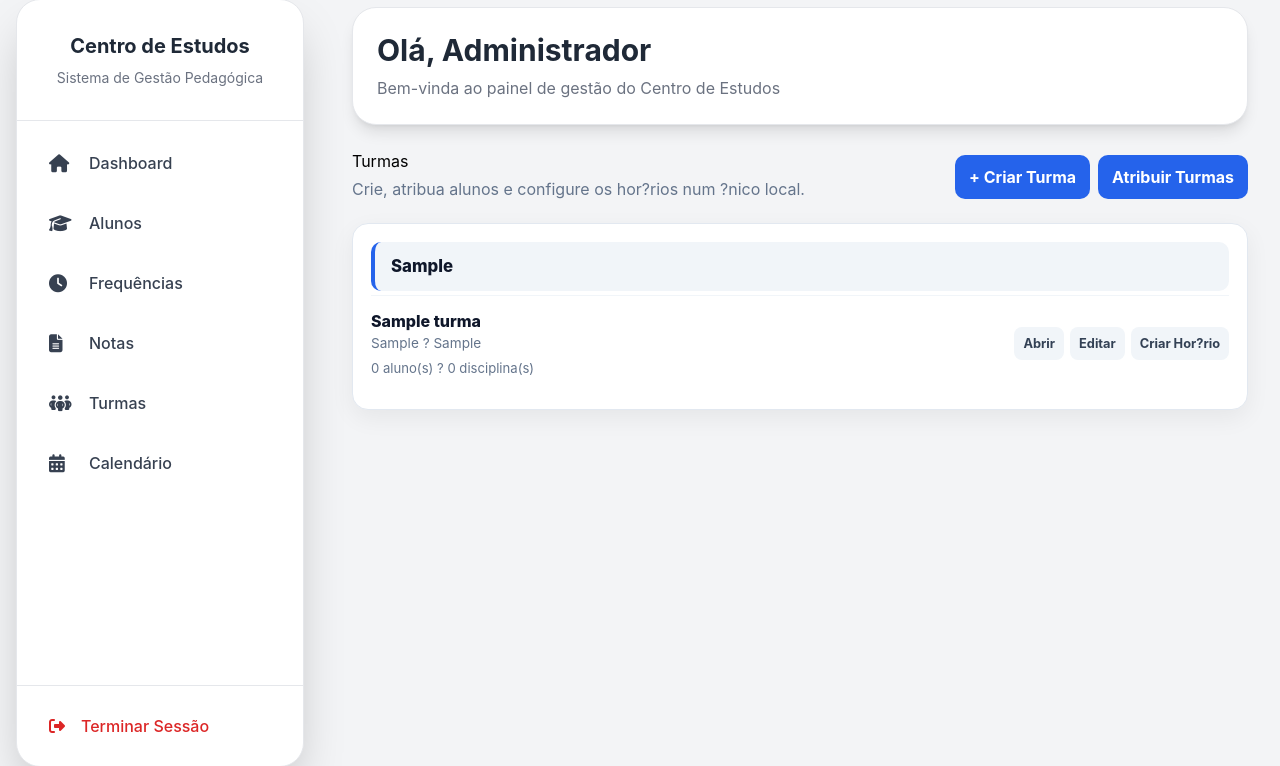
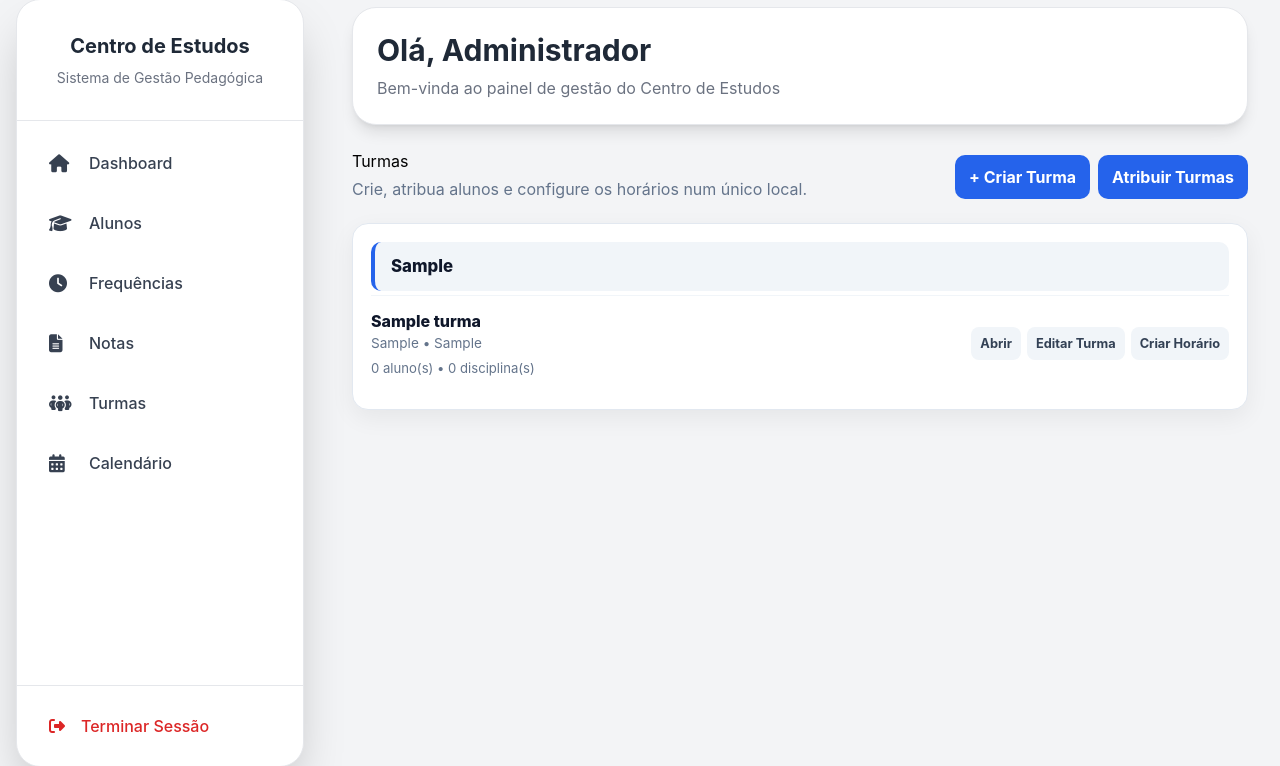
Before and after one commit to cristinayourspace-rgb/CentroEstudos_V2, a Flask app: page /turmas in a window 1280 px wide. Shown: the part 17-783 px from the top of the page. Run offline with Flask 3, Linux system fonts and the light colour scheme; data comes from the database, SQL or seed files in the repository; tables that the repository leaves empty hold one stand-in row (values such as "Sample post"); some libraries are stand-ins or nearby versions.

Commit message:
Adiciona edicao completa de horarios nas turmas

```diff
--- a/routes/turma.py
+++ b/routes/turma.py
@@ -99,12 +99,18 @@ def turmas():
     for lista in por_turma.values():
         lista.sort(key=lambda a: chave_texto(a.nome))
 
+    turmas_com_horario = {
+        (h.centro_escolar, h.turma)
+        for h in HorarioTurma.query.all()
+    }
+
     return render_template(
         "turmas.html",
         turmas=todas,
         alunos_por_turma=por_turma,
         disciplinas_da_turma=disciplinas_da_turma,
         dias_semana=DIAS_SEMANA,
+        turmas_com_horario=turmas_com_horario,
     )
 
 
--- a/templates/turmas.html
+++ b/templates/turmas.html
@@ -142,7 +142,7 @@
         <div>
             <h2 style="margin:0">Turmas</h2>
             <p style="margin:4px 0;color:#64748b">
-                Crie, atribua alunos e configure os hor?rios num ?nico local.
+                Crie, atribua alunos e configure os horários num único local.
             </p>
         </div>
 
@@ -194,14 +194,14 @@
                             {% endif %}
 
                             {% if t.diretor_turma %}
-                                ? {{ t.diretor_turma }}
+                                • {{ t.diretor_turma }}
                             {% endif %}
                         </div>
 
                         <div class="mini">
                             {{ alunos_por_turma.get((t.escola or '', t.nome or ''), [])|length }}
                             aluno(s)
-                            ?
+                             •
                             {{ disciplinas_da_turma(t)|length }}
                             disciplina(s)
                         </div>
@@ -216,13 +216,20 @@
 
                         <a class="link"
                            href="{{ url_for('turma.editar_turma', id=t.id) }}">
-                            Editar
+                            Editar Turma
                         </a>
 
+                        {% if (t.escola, t.nome) in turmas_com_horario %}
                         <a class="link"
                            href="{{ url_for('horarios.novo_horario', turma_id=t.id) }}">
-                            Criar Hor?rio
+                            Editar Horário
                         </a>
+{% else %}
+                        <a class="link"
+                           href="{{ url_for('horarios.novo_horario', turma_id=t.id) }}">
+                            Criar Horário
+                        </a>
+{% endif %}
 
                     </div>
 
@@ -233,7 +240,7 @@
         {% else %}
 
             <div class="empty">
-                Ainda n?o existem turmas. Comece por criar a primeira.
+                Ainda não existem turmas. Comece por criar a primeira.
             </div>
 
         {% endfor %}
```
